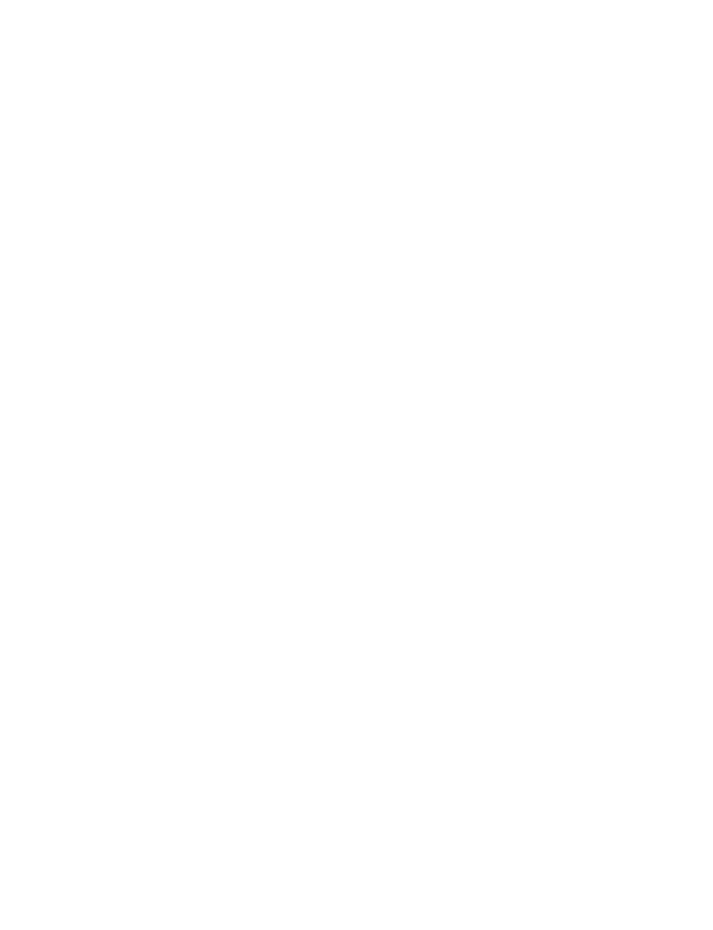
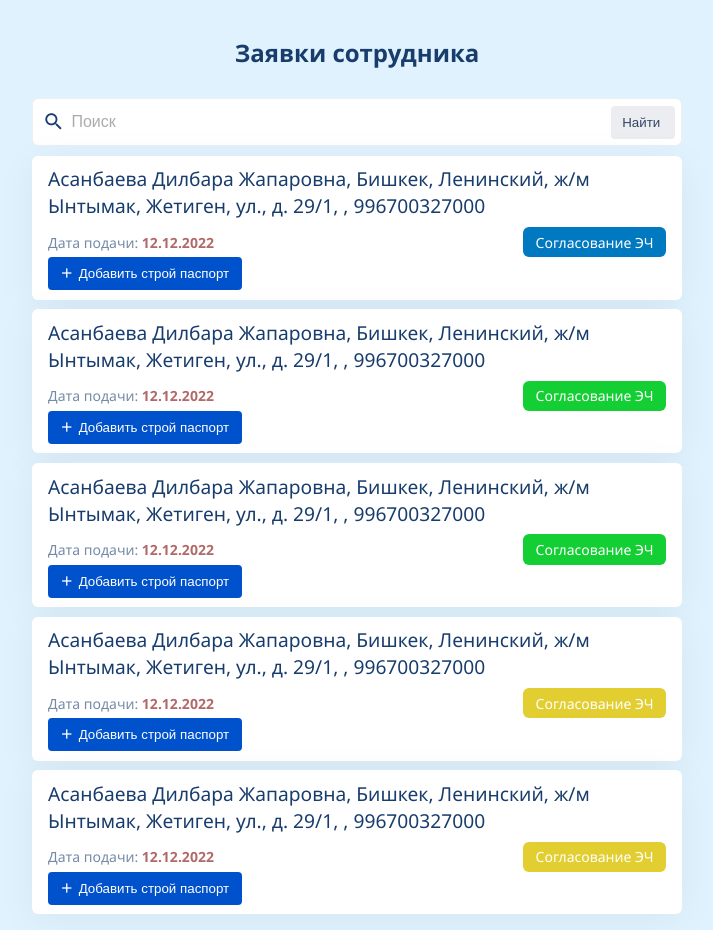
Before and after one commit to strukovd/gazprom-partners, a Nuxt app: page /issues in a window 1280 px wide. Before the commit this address had no page. Shown: the whole page, without its empty margins (283-996 px from the left). Before the commit the page ends 800 px from the top, so only its background shows below. Built offline with nearby package versions, Linux system fonts and the light colour scheme.

Commit message:
added issues page

```diff
--- /dev/null
+++ b/app/pages/issues/index.vue
@@ -0,0 +1,98 @@
+<template>
+	<section class="issues-page">
+		<div class="issues">
+			<h1>Заявки сотрудника</h1>
+			<BaseTextBox style="width:100%;" prepend-icon="mdi-magnify" button="Найти" placeholder="Поиск" />
+			<div class="issue" v-for="(item, index) of 5" :key="index">
+				<div class="title">Асанбаева Дилбара Жапаровна, Бишкек, Ленинский, ж/м Ынтымак, Жетиген, ул., д. 29/1, , 996700327000</div>
+				<div class="flex-line">
+					<div class="issue-date"><span>Дата подачи: </span><span class="date">12.12.2022</span></div>
+					<div class="status" :style="{ background: randColor() }">Согласование ЭЧ</div>
+				</div>
+				<BaseButton prependIcon="mdi-plus">Добавить строй паспорт</BaseButton>
+			</div>
+		</div>
+	</section>
+</template>
+
+<script lang="ts" setup>
+import BaseButton from '~/components/common/BaseButton.vue';
+import BaseTextBox from '~/components/common/BaseTextBox.vue';
+
+function randColor() {
+	const colors = [ '#0079C1', '#14cf34', '#e3ce31', ];
+	const color = colors[Math.floor(Math.random() * colors.length)];
+	// return `linear-gradient(to top, ${color} 0%, ${color}a8 100%)`;
+	return color;
+}
+</script>
+
+<style lang="scss">
+body:has(.issues-page) {
+	background-color: #e0f2fe;
+	font-family: 'Segoe UI', Tahoma, Geneva, Verdana, sans-serif;
+	color: #183d6d;
+}
+
+.issues-page {
+	.issues {
+		display: flex;
+		flex-direction: column;
+		justify-content: center;
+		align-items: center;
+		gap: .6em;
+		max-width:650px;
+		margin:1em auto;
+
+		.issue {
+			background-color: #fff;
+			position: relative;
+			padding: .6em 1em;
+			// max-width: 600px;
+			border-radius: 6px;
+			box-shadow: 0 6px 40px rgba(0,0,0,.05);
+			// box-shadow: 0 0 8px 0px #0079C1aa;
+
+			.title {
+				font-size: 1.2em;
+				font-weight: 500;
+				margin-bottom: .4em;
+			}
+
+			.issue-date {
+				font-size: 14px;
+				opacity: .6;
+
+				.date {
+					color: #7e0606;
+					font-weight: 600;
+				}
+			}
+
+			.flex-line {
+				display:flex;
+				align-items:center;
+				gap:1em;
+				justify-content: space-between;
+				align-items: center;
+
+				// &>* {
+				// 	flex:auto 1 1;
+				// }
+			}
+
+			.status {
+				// position: absolute;
+				// top: 0;
+				// right: 0;
+				display: inline-block;
+				background-color: #0079C1;
+				color: #fff;
+				padding:.4em .9em;
+				font-size: 14px;
+				border-radius:6px;
+			}
+		}
+	}
+}
+</style>
```
